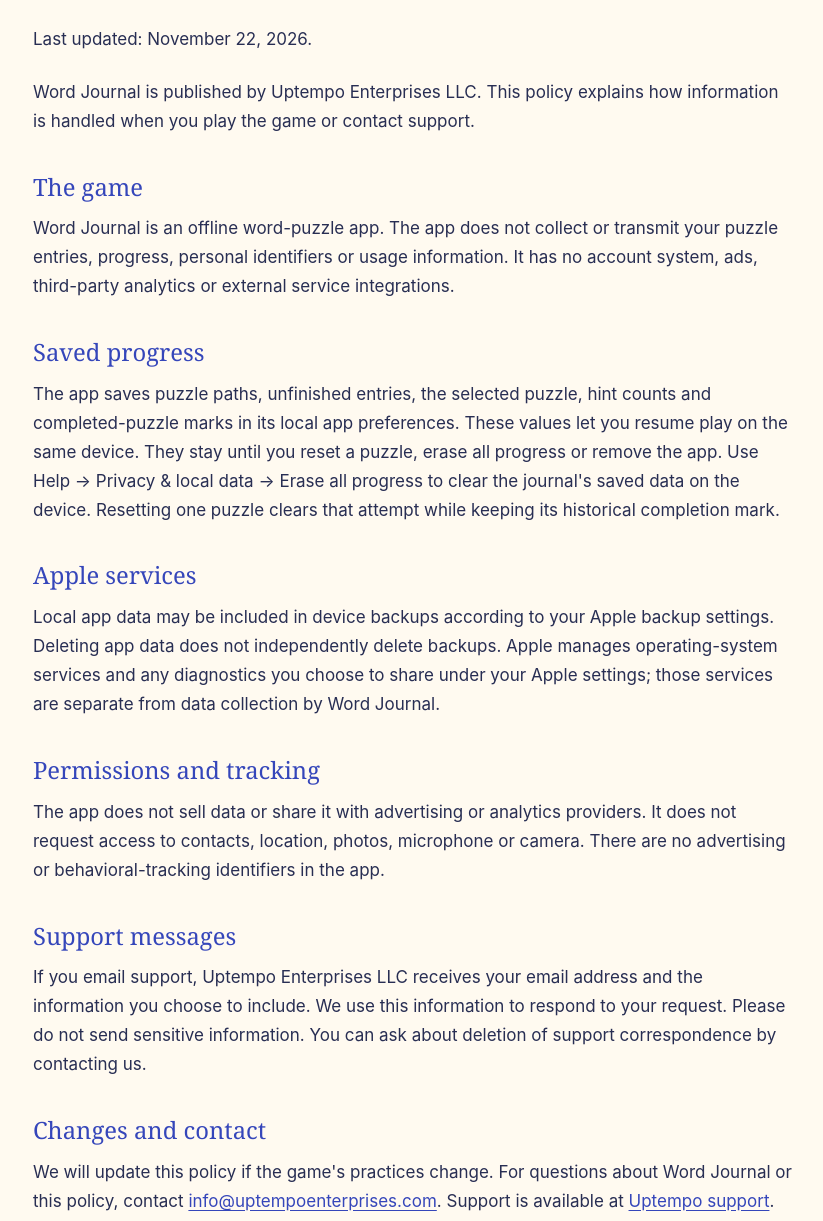
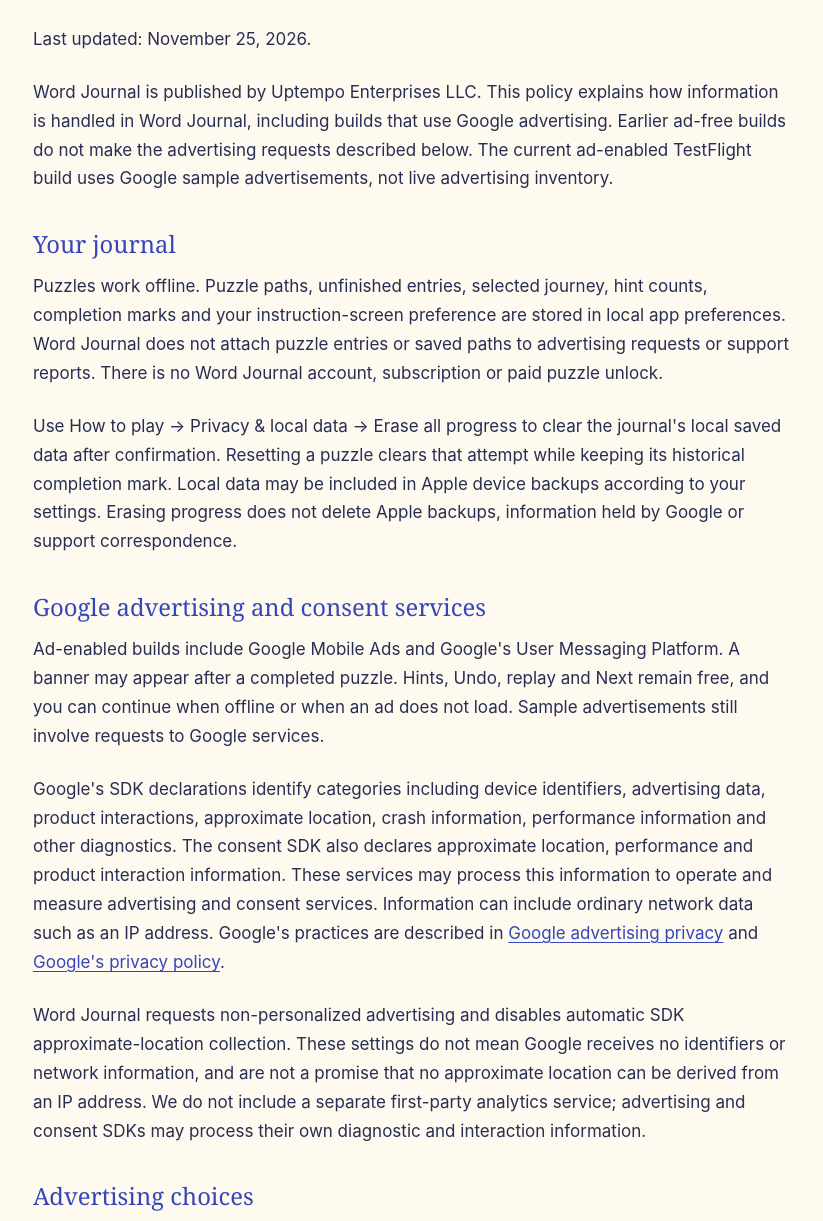
Before and after one commit to GemmaCreates/uptempo-website, a plain HTML site: page docs/word-journal-privacy-policy.html in a window 1280 px wide. Shown: the part 165-1386 px from the top of the page, without its empty margins (227-1050 px from the left). Drawn offline with Linux system fonts and the light colour scheme.

Commit message:
Update Word Journal privacy policy for advertising beta and support reports

```diff
--- a/docs/word-journal-privacy-policy.html
+++ b/docs/word-journal-privacy-policy.html
@@ -1,17 +1,21 @@
 <!doctype html>
 <html lang="en"><head><meta charset="utf-8"><meta name="viewport" content="width=device-width,initial-scale=1"><title>Word Journal Privacy Policy — Uptempo Enterprises</title><meta name="description" content="How Uptempo Enterprises LLC handles information in Word Journal."><link rel="canonical" href="https://www.uptempoenterprises.com/word-journal-privacy-policy.html"><style>
 :root{color-scheme:light;font:17px/1.7 -apple-system,BlinkMacSystemFont,"Segoe UI",sans-serif;color:#282e53;background:#fffaf0}*{box-sizing:border-box}body{margin:0}main{width:min(760px,calc(100% - 40px));margin:auto;padding:48px 0 72px}.eyebrow{font-size:.88rem;color:#3546ba;font-weight:700;letter-spacing:.09em}h1{font:400 clamp(2rem,7vw,3.5rem)/1.15 Georgia,serif;letter-spacing:-.04em;color:#3546ba;margin:16px 0 32px}p{margin:0 0 24px;overflow-wrap:anywhere}a{color:#3546ba;text-underline-offset:3px}a:focus-visible{outline:3px solid #3546ba;outline-offset:4px}footer{border-top:1px solid #dedceb;margin-top:40px;padding-top:20px;color:#64627a;font-size:.9rem}nav{display:flex;flex-wrap:wrap;gap:18px;margin-bottom:32px}nav a{display:inline-flex;align-items:center;min-height:44px}h2{font:400 1.4rem/1.3 Georgia,serif;color:#3546ba;margin:36px 0 12px}</style></head><body><main><div class="eyebrow">UPTEMPO ENTERPRISES</div><h1>Word Journal privacy policy</h1>
-<p>Last updated: November 22, 2026.</p>
-<p>Word Journal is published by Uptempo Enterprises LLC. This policy explains how information is handled when you play the game or contact support.</p>
-<h2>The game</h2>
-<p>Word Journal is an offline word-puzzle app. The app does not collect or transmit your puzzle entries, progress, personal identifiers or usage information. It has no account system, ads, third-party analytics or external service integrations.</p>
-<h2>Saved progress</h2>
-<p>The app saves puzzle paths, unfinished entries, the selected puzzle, hint counts and completed-puzzle marks in its local app preferences. These values let you resume play on the same device. They stay until you reset a puzzle, erase all progress or remove the app. Use Help → Privacy &amp; local data → Erase all progress to clear the journal&#x27;s saved data on the device. Resetting one puzzle clears that attempt while keeping its historical completion mark.</p>
-<h2>Apple services</h2>
-<p>Local app data may be included in device backups according to your Apple backup settings. Deleting app data does not independently delete backups. Apple manages operating-system services and any diagnostics you choose to share under your Apple settings; those services are separate from data collection by Word Journal.</p>
-<h2>Permissions and tracking</h2>
-<p>The app does not sell data or share it with advertising or analytics providers. It does not request access to contacts, location, photos, microphone or camera. There are no advertising or behavioral-tracking identifiers in the app.</p>
-<h2>Support messages</h2>
-<p>If you email support, Uptempo Enterprises LLC receives your email address and the information you choose to include. We use this information to respond to your request. Please do not send sensitive information. You can ask about deletion of support correspondence by contacting us.</p>
+<p>Last updated: November 25, 2026.</p>
+<p>Word Journal is published by Uptempo Enterprises LLC. This policy explains how information is handled in Word Journal, including builds that use Google advertising. Earlier ad-free builds do not make the advertising requests described below. The current ad-enabled TestFlight build uses Google sample advertisements, not live advertising inventory.</p>
+<h2>Your journal</h2>
+<p>Puzzles work offline. Puzzle paths, unfinished entries, selected journey, hint counts, completion marks and your instruction-screen preference are stored in local app preferences. Word Journal does not attach puzzle entries or saved paths to advertising requests or support reports. There is no Word Journal account, subscription or paid puzzle unlock.</p>
+<p>Use How to play → Privacy &amp; local data → Erase all progress to clear the journal&#x27;s local saved data after confirmation. Resetting a puzzle clears that attempt while keeping its historical completion mark. Local data may be included in Apple device backups according to your settings. Erasing progress does not delete Apple backups, information held by Google or support correspondence.</p>
+<h2>Google advertising and consent services</h2>
+<p>Ad-enabled builds include Google Mobile Ads and Google&#x27;s User Messaging Platform. A banner may appear after a completed puzzle. Hints, Undo, replay and Next remain free, and you can continue when offline or when an ad does not load. Sample advertisements still involve requests to Google services.</p>
+<p>Google&#x27;s SDK declarations identify categories including device identifiers, advertising data, product interactions, approximate location, crash information, performance information and other diagnostics. The consent SDK also declares approximate location, performance and product interaction information. These services may process this information to operate and measure advertising and consent services. Information can include ordinary network data such as an IP address. Google&#x27;s practices are described in <a href="https://policies.google.com/technologies/ads">Google advertising privacy</a> and <a href="https://policies.google.com/privacy">Google&#x27;s privacy policy</a>.</p>
+<p>Word Journal requests non-personalized advertising and disables automatic SDK approximate-location collection. These settings do not mean Google receives no identifiers or network information, and are not a promise that no approximate location can be derived from an IP address. We do not include a separate first-party analytics service; advertising and consent SDKs may process their own diagnostic and interaction information.</p>
+<h2>Advertising choices</h2>
+<p>The current sample-ad build does not use the publisher&#x27;s live advertising consent messages. In a build configured for live advertising, Word Journal uses Google&#x27;s consent service to request the applicable privacy choices before eligible ad requests. When Google requires a privacy-options entry point, Advertising privacy choices is available in Privacy &amp; local data. Your ability to solve and save puzzles does not depend on consenting to personalized ads. There is no paid ad-removal product or general ads-off switch in the current version.</p>
+<p>Word Journal does not request access to contacts, photos, microphone, camera or device location. It does not request an advertising tracking permission in the current sample-ad build. This does not mean the included advertising SDK processes no device identifiers. You can also manage relevant Apple privacy and backup settings on your device.</p>
+<h2>Ad concerns and support</h2>
+<p>The sample-ad report form is a practice: completing it does not send a report to Google or Uptempo. A direct live-reporting service is not enabled in the current version. If you have a concern about an ad, email <a href="mailto:info@uptempoenterprises.com">info@uptempoenterprises.com</a>. You may include the ad reference shown in the app, the app version, your reason and a description. Please avoid sensitive information and puzzle entries.</p>
+<p>Where the app offers Open email draft, it prepares a message for your review in your mail app. The draft includes a report reference, Word Journal&#x27;s bundle identifier and version, the ad reference, reason and optional explanation. Your email address and any edits or attachments you choose to add are included if you send the message. Opening a draft is not confirmation that support received it. If a mail app cannot open, the app provides report details you can copy. Older builds can use the support email link or contact address directly.</p>
+<p>Uptempo receives support messages you choose to send and uses them to respond to and investigate the concern. Your mail provider and the receiving mail service process the message and connection information under their own practices. The app does not automatically attach saved puzzle paths, screenshots, location data or advertising consent strings. Ask about access to or deletion of support correspondence by emailing the same address. Clearing local journal progress does not delete an email you have sent.</p>
 <h2>Changes and contact</h2>
-<p>We will update this policy if the game&#x27;s practices change. For questions about Word Journal or this policy, contact <a href="mailto:info@uptempoenterprises.com">info@uptempoenterprises.com</a>. Support is available at <a href="https://www.uptempoenterprises.com/support.html">Uptempo support</a>.</p><footer><nav aria-label="Company links"><a href="https://www.uptempoenterprises.com/support.html">Support</a><a href="https://www.uptempoenterprises.com/">Uptempo home</a></nav>© 2026 Uptempo Enterprises LLC</footer></main></body></html>
+<p>We will update this policy when the app&#x27;s practices change, including before enabling a different reporting service. For privacy questions, contact <a href="mailto:info@uptempoenterprises.com">info@uptempoenterprises.com</a>. Support is available at <a href="https://www.uptempoenterprises.com/support.html">Uptempo support</a>.</p><footer><nav aria-label="Company links"><a href="https://www.uptempoenterprises.com/support.html">Support</a><a href="https://www.uptempoenterprises.com/">Uptempo home</a></nav>© 2026 Uptempo Enterprises LLC</footer></main></body></html>
```
